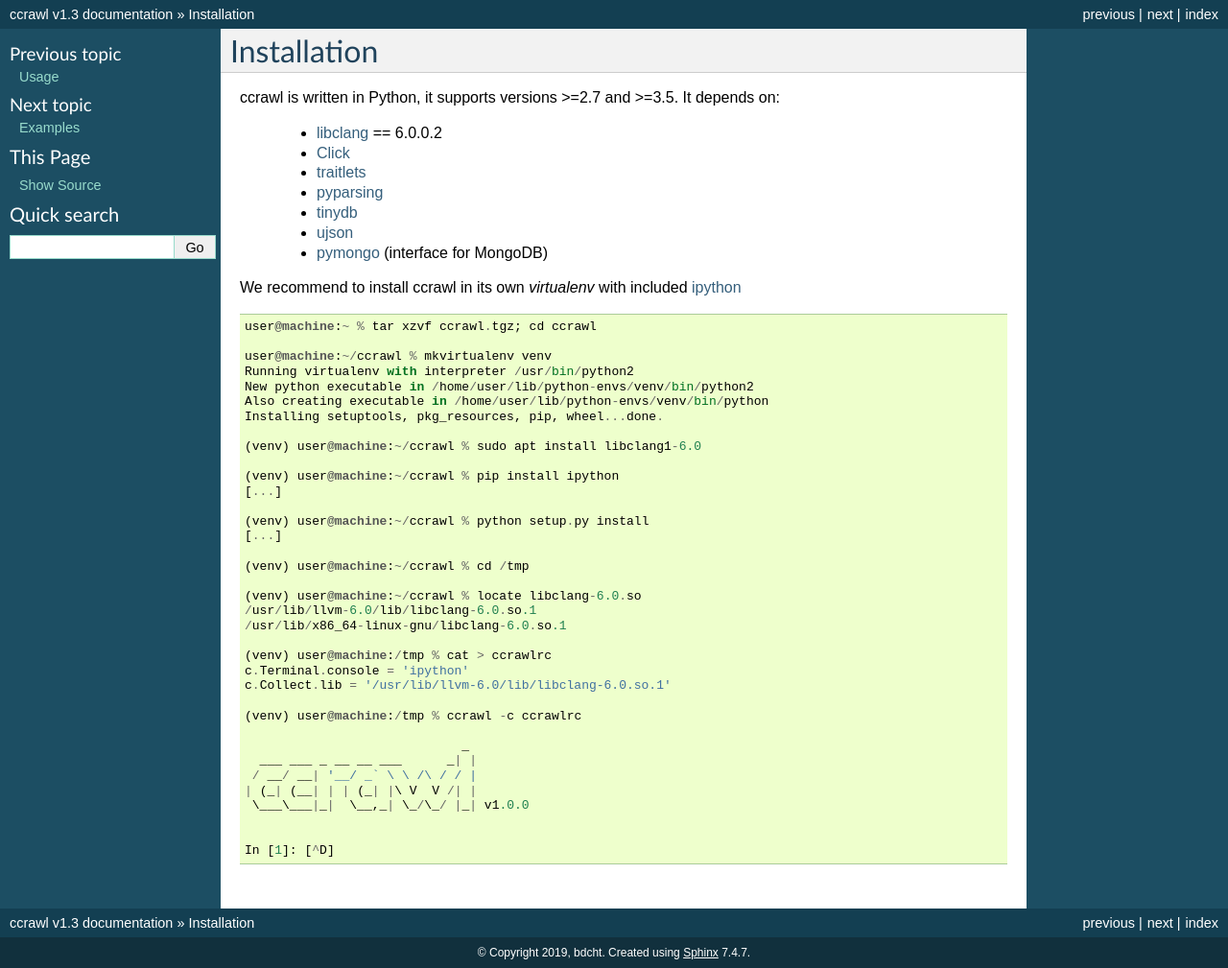
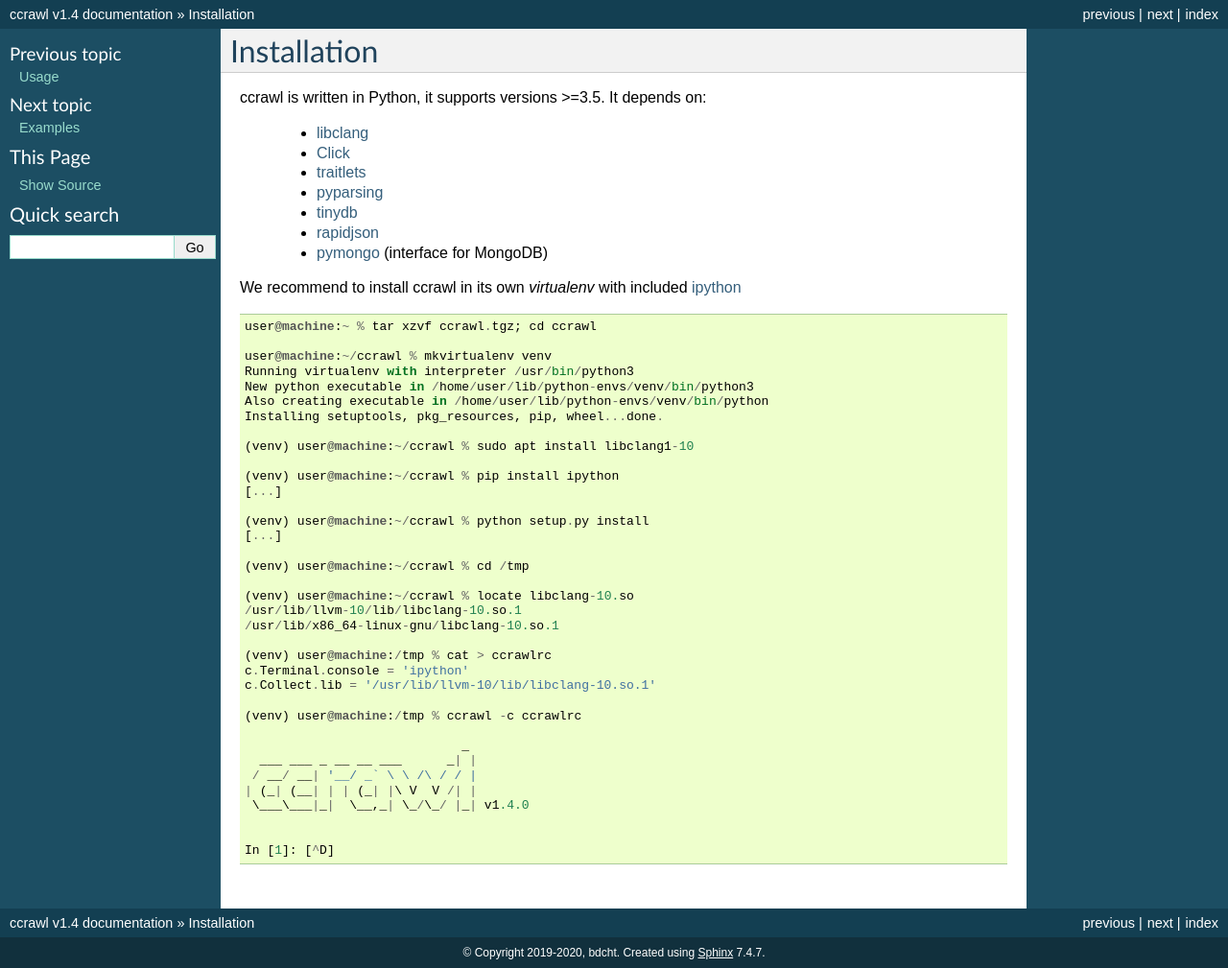
Before and after one commit to bdcht/ccrawl, a Sphinx documentation site: the page built from doc/installation.rst, in a window 1280 px wide. Shown: the whole page at 96% size. Built offline with Sphinx 7.4.7, drawn with Linux system fonts in a browser that asks for light colours; pages that are not in the unit, such as notebooks, are missing from menus.

Commit message:
compat. update for libclang1-10 (+python-clang<=11)

```diff
--- a/doc/conf.py
+++ b/doc/conf.py
@@ -20,13 +20,13 @@ import sys
 # -- Project information -----------------------------------------------------
 
 project = 'ccrawl'
-copyright = '2019, bdcht'
+copyright = '2019-2020, bdcht'
 author = 'bdcht'
 
 # The short X.Y version
-version = '1.3'
+version = '1.4'
 # The full version, including alpha/beta/rc tags
-release = 'v1.3'
+release = 'v1.4'
 
 
 # -- General configuration ---------------------------------------------------
--- a/doc/examples.rst
+++ b/doc/examples.rst
@@ -262,7 +262,7 @@ return type 'int' and first argument pointer-to 'EC_KEY' ::
     ___ ___ _ __ __ ___      _| |
    / __/ __| '__/ _` \ \ /\ / / |
   | (_| (__| | | (_| |\ V  V /| |
-   \___\___|_|  \__,_| \_/\_/ |_| v1.2.0
+   \___\___|_|  \__,_| \_/\_/ |_| v1.4.0
 
 
   In [1]: ctx.invoke(prototype,proto=("0:int","1:EC_KEY *"))
--- a/doc/installation.rst
+++ b/doc/installation.rst
@@ -1,15 +1,15 @@
 Installation
 ============
 
-ccrawl is written in Python, it supports versions >=2.7 and >=3.5.
+ccrawl is written in Python, it supports versions >=3.5.
 It depends on:
 
- - libclang_ == 6.0.0.2
+ - libclang_
  - Click_
  - traitlets_
  - pyparsing_
  - tinydb_
- - ujson_
+ - rapidjson_
  - pymongo_  (interface for MongoDB)
 
 We recommend to install ccrawl in its own *virtualenv* with included ipython_ ::
@@ -17,12 +17,12 @@ We recommend to install ccrawl in its own *virtualenv* with included ipython_ ::
   user@machine:~ % tar xzvf ccrawl.tgz; cd ccrawl
 
   user@machine:~/ccrawl % mkvirtualenv venv
-  Running virtualenv with interpreter /usr/bin/python2
-  New python executable in /home/user/lib/python-envs/venv/bin/python2
+  Running virtualenv with interpreter /usr/bin/python3
+  New python executable in /home/user/lib/python-envs/venv/bin/python3
   Also creating executable in /home/user/lib/python-envs/venv/bin/python
   Installing setuptools, pkg_resources, pip, wheel...done.
 
-  (venv) user@machine:~/ccrawl % sudo apt install libclang1-6.0
+  (venv) user@machine:~/ccrawl % sudo apt install libclang1-10
 
   (venv) user@machine:~/ccrawl % pip install ipython
   [...]
@@ -32,13 +32,13 @@ We recommend to install ccrawl in its own *virtualenv* with included ipython_ ::
 
   (venv) user@machine:~/ccrawl % cd /tmp
 
-  (venv) user@machine:~/ccrawl % locate libclang-6.0.so
-  /usr/lib/llvm-6.0/lib/libclang-6.0.so.1
-  /usr/lib/x86_64-linux-gnu/libclang-6.0.so.1
+  (venv) user@machine:~/ccrawl % locate libclang-10.so
+  /usr/lib/llvm-10/lib/libclang-10.so.1
+  /usr/lib/x86_64-linux-gnu/libclang-10.so.1
 
   (venv) user@machine:/tmp % cat > ccrawlrc
   c.Terminal.console = 'ipython'
-  c.Collect.lib = '/usr/lib/llvm-6.0/lib/libclang-6.0.so.1'
+  c.Collect.lib = '/usr/lib/llvm-10/lib/libclang-10.so.1'
 
   (venv) user@machine:/tmp % ccrawl -c ccrawlrc
 
@@ -46,7 +46,7 @@ We recommend to install ccrawl in its own *virtualenv* with included ipython_ ::
     ___ ___ _ __ __ ___      _| |
    / __/ __| '__/ _` \ \ /\ / / |
   | (_| (__| | | (_| |\ V  V /| |
-   \___\___|_|  \__,_| \_/\_/ |_| v1.0.0
+   \___\___|_|  \__,_| \_/\_/ |_| v1.4.0
 
 
   In [1]: [^D]
@@ -57,6 +57,6 @@ We recommend to install ccrawl in its own *virtualenv* with included ipython_ ::
 .. _traitlets: https://traitlets.readthedocs.io/en/stable/
 .. _pyparsing: https://github.com/pyparsing/pyparsing
 .. _tinydb: https://tinydb.readthedocs.io/en/latest/intro.html
-.. _ujson: https://pypi.org/project/ujson/
+.. _rapidjson: https://github.com/python-rapidjson/python-rapidjson
 .. _pymongo: https://api.mongodb.com/python/current/
 .. _ipython: https://ipython.org
--- a/requirements.txt
+++ b/requirements.txt
@@ -1,9 +1,8 @@
 future
-clang==6.0.0.2
+clang
 click
 traitlets
 pyparsing
 tinydb
-ujson
 pymongo
 requests
```
Also changed, not shown: setup.py (+3 -4 lines), 2 other files.
